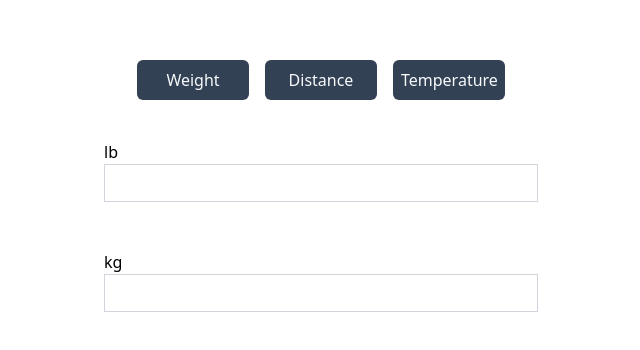
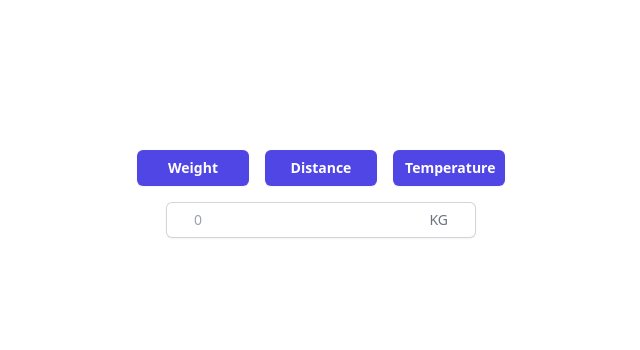
Before and after one commit to HeshanPunch/Assignment1-Converter, a plain HTML site: page index.html in a window 1280 px wide. Shown: the part 210-560 px from the top of the page, without its empty margins (319-959 px from the left). Drawn offline with nearby package versions, Linux system fonts and the light colour scheme.

Commit message:
different style using tailwind components

```diff
--- a/index.html
+++ b/index.html
@@ -17,29 +17,46 @@
     >
       <div class="flex sm:flex-row">
         <button
-          class="bg-slate-700 rounded-md p-2 text-slate-50 w-28 text-center mx-2 m-2"
+          class="rounded-md bg-indigo-600 px-3 py-2 text-sm font-semibold text-white shadow-sm hover:bg-indigo-500 focus-visible:outline focus-visible:outline-2 focus-visible:outline-offset-2 focus-visible:outline-indigo-600 w-28 m-2"
         >
           Weight
         </button>
         <button
-          class="bg-slate-700 rounded-md p-2 text-slate-50 w-28 text-center mx-2 m-2"
+          class="rounded-md bg-indigo-600 px-3 py-2 text-sm font-semibold text-white shadow-sm hover:bg-indigo-500 focus-visible:outline focus-visible:outline-2 focus-visible:outline-offset-2 focus-visible:outline-indigo-600 w-28 m-2"
         >
           Distance
         </button>
         <button
-          class="bg-slate-700 rounded-md p-2 text-slate-50 w-28 text-center mx-2 m-2"
+          class="rounded-md bg-indigo-600 px-3 py-2 text-sm font-semibold text-white shadow-sm hover:bg-indigo-500 focus-visible:outline focus-visible:outline-2 focus-visible:outline-offset-2 focus-visible:outline-indigo-600 w-28 m-2"
         >
           Temperature
         </button>
       </div>
       <div>
         <form class="flex flex-col" action="">
-          <label for="convertA" class="mt-8">lb</label>
+          <!-- <label for="convertA" class="mt-8">lb</label>
           <input id="convertA" class="border border-gray-300 mb-4 text-3xl" type="text" />
 
           <label for="convertB" class="mt-8">kg</label>
-          <input id="convertB" class="border border-gray-300 mb-4 text-3xl" type="text" />
-
+          <input id="convertB" class="border border-gray-300 mb-4 text-3xl" type="text" /> -->
+          <div>
+            <div class="relative mt-2 rounded-md shadow-sm">
+              <div
+                class="pointer-events-none absolute inset-y-0 left-0 flex items-center pl-3"
+              >
+              </div>
+              <input
+                type="text"
+                name="price"
+                id="price"
+                class="block w-full rounded-md border-0 py-1.5 pl-7 pr-20 text-gray-900 ring-1 ring-inset ring-gray-300 placeholder:text-gray-400 focus:ring-2 focus:ring-inset focus:ring-indigo-600 sm:text-sm sm:leading-6"
+                placeholder="0"
+              />
+              <div class="absolute inset-y-0 right-0 flex items-center">
+                <span id="unitA" class=" rounded-md border-0 bg-transparent py-0 pl-2 pr-7 text-gray-500 focus:ring-2 focus:ring-inset focus:ring-indigo-600 sm:text-sm">KG</span>
+              </div>
+            </div>
+          </div>
           <h4 id="convertedValue"></h4>
         </form>
       </div>
```
